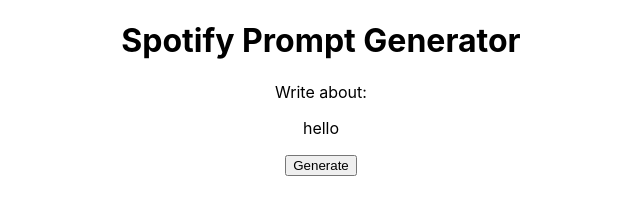
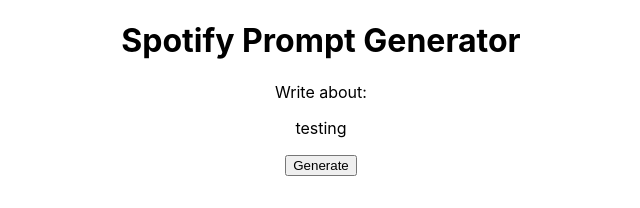
Before and after one commit to asantos27/spotify-prompt, a React (Create React App) app in the folder spotify-prompt/: page / in a window 1280 px wide. Shown: the top 208 px of the page, without its empty margins (319-959 px from the left). Built offline with nearby package versions, Linux system fonts and the light colour scheme.

Commit message:
exampmle prompt added

```diff
--- a/spotify-prompt/src/assets/prompts.js
+++ b/spotify-prompt/src/assets/prompts.js
@@ -1,5 +1,6 @@
 export const prompts = [
     "hello",
     "testing",
-    "do i work?"
+    "do i work?",
+    "yes"
 ]
```
